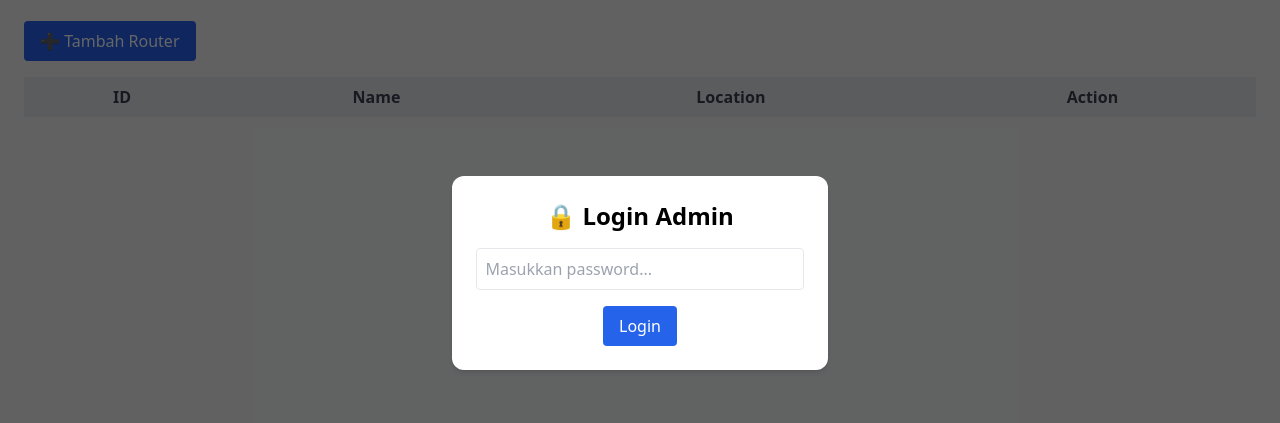
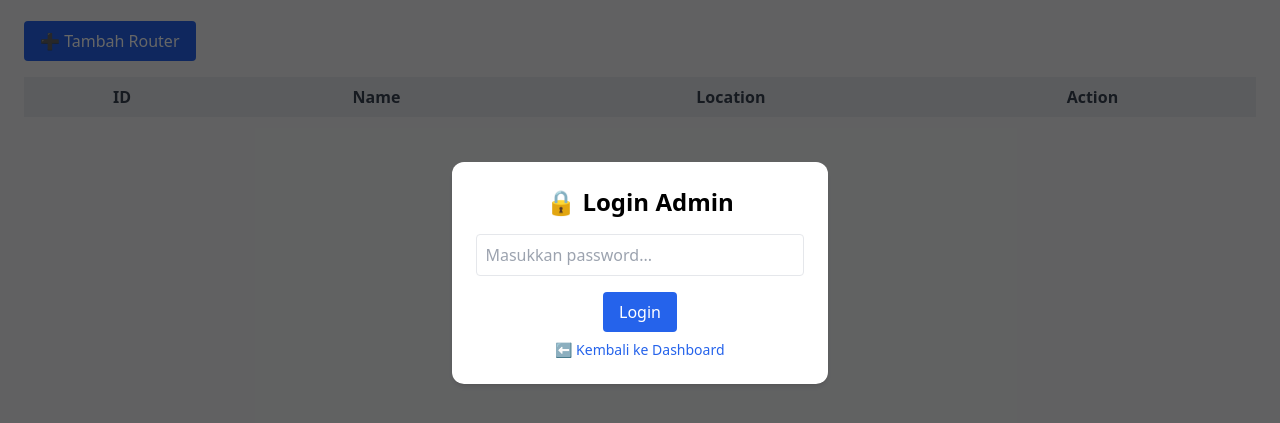
Before and after one commit to topobash/ct-dashmon, a plain HTML site: page frontend/routers.html in a window 1280 px wide. Shown: the part 127-550 px from the top of the page. Drawn offline with nearby package versions, Linux system fonts and the light colour scheme.

Commit message:
update routers.html

```diff
--- a/frontend/routers.html
+++ b/frontend/routers.html
@@ -115,6 +115,12 @@
         >
           Login
         </button>
+
+        <a
+          href="/index.html"
+          class="block mt-2 text-blue-600 hover:underline text-sm"
+          >⬅️ Kembali ke Dashboard</a
+        >
       </div>
     </div>
 
@@ -320,7 +326,8 @@
           localStorage.removeItem(SESSION_KEY); // ✅ Hapus dari localStorage
           showToast("Logout berhasil!");
           setTimeout(() => {
-            location.reload(); // 🔄 reload halaman
+            window.location.href = "/index.html"; // ✅ redirect ke dashboard root
+            // location.reload(); // 🔄 reload halaman
           }, 1500); // kasih waktu 1,5 detik biar toast kelihatan
         }
       });
```
Also changed, not shown: 1 other file.
